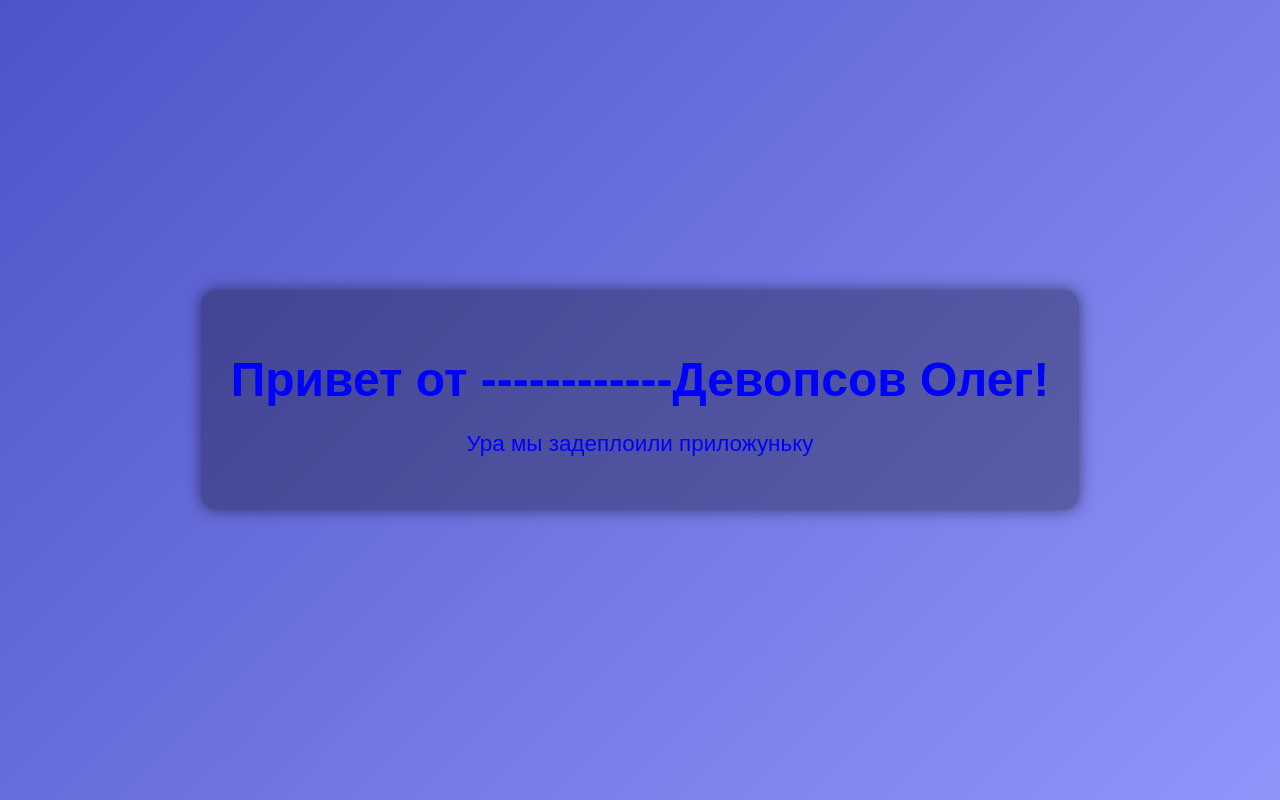
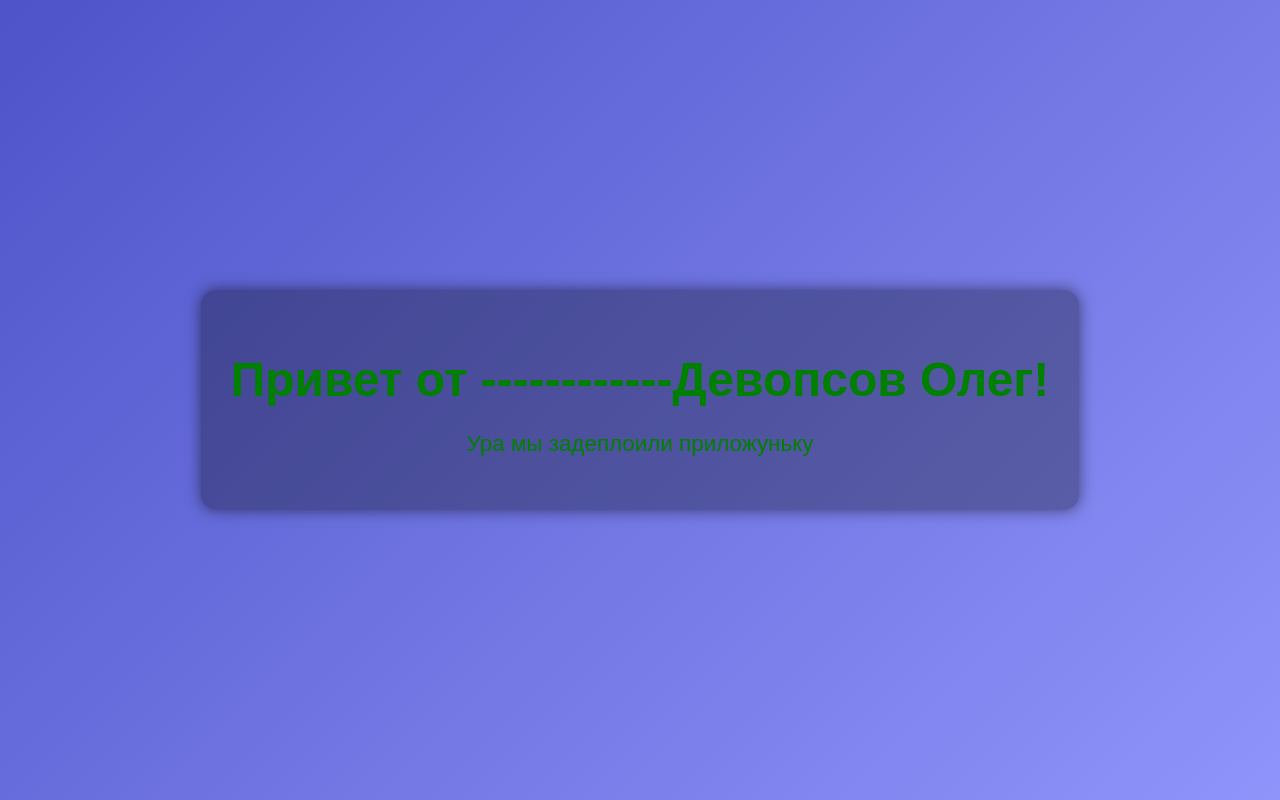
Before and after one commit to Mark2816387/lb2, a Flask app: page / in a window 1280 px wide. Run offline with Flask 3, Linux system fonts and the light colour scheme.

Commit message:
index.html
3234

```diff
--- a/templates/index.html
+++ b/templates/index.html
@@ -7,7 +7,7 @@
         body {
             font-family: Arial, sans-serif;
             background: linear-gradient(135deg, #4e54c8, #8f94fb);
-            color: blue;
+            color: green;
             display: flex;
             justify-content: center;
             align-items: center;
```
